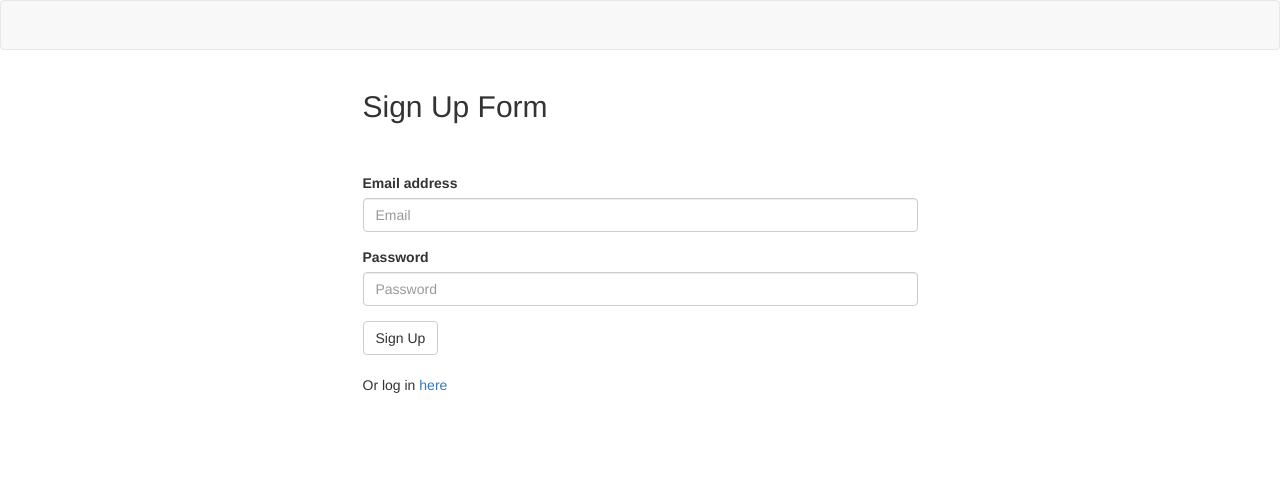
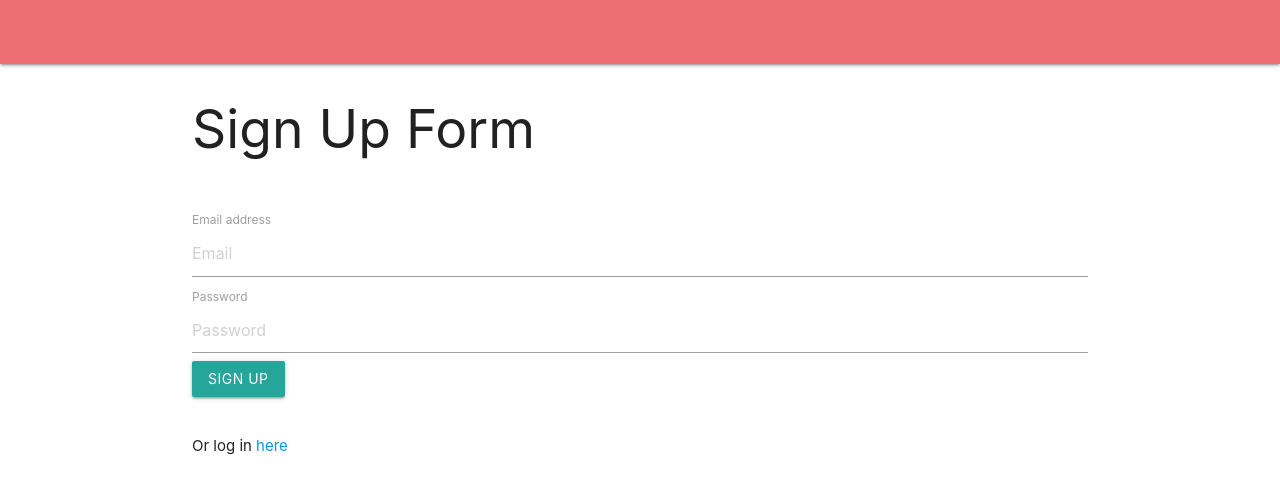
Before and after one commit to MrBusiness87/Your_Kitchen, a website: page public/signup.html in a window 1280 px wide. Drawn offline with nearby package versions, Linux system fonts and the light colour scheme.

Commit message:
added materialize

```diff
--- a/public/signup.html
+++ b/public/signup.html
@@ -1,19 +1,20 @@
 <!DOCTYPE html>
 <html lang="en">
-
   <head>
     <title>Passport Authentication</title>
-  <meta charset="UTF-8">
-  <meta name="viewport" content="width=device-width, initial-scale=1">
-  <link rel="stylesheet" href="https://maxcdn.bootstrapcdn.com/bootswatch/3.3.7/lumen/bootstrap.min.css">
-  <link href="stylesheets/style.css" rel="stylesheet">
+    <meta charset="UTF-8" />
+    <meta name="viewport" content="width=device-width, initial-scale=1" />
+    <link
+      rel="stylesheet"
+      href="https://cdnjs.cloudflare.com/ajax/libs/materialize/1.0.0/css/materialize.min.css"
+    />
+    <link href="stylesheets/style.css" rel="stylesheet" />
   </head>
 
   <body>
     <nav class="navbar navbar-default">
       <div class="container-fluid">
-      <div class="navbar-header">
-      </div>
+        <div class="navbar-header"></div>
       </div>
     </nav>
     <div class="container">
@@ -23,14 +24,32 @@
           <form class="signup">
             <div class="form-group">
               <label for="exampleInputEmail1">Email address</label>
-            <input type="email" class="form-control" id="email-input" placeholder="Email">
+              <input
+                type="email"
+                class="form-control"
+                id="email-input"
+                placeholder="Email"
+              />
             </div>
             <div class="form-group">
               <label for="exampleInputPassword1">Password</label>
-            <input type="password" class="form-control" id="password-input" placeholder="Password">
+              <input
+                type="password"
+                class="form-control"
+                id="password-input"
+                placeholder="Password"
+              />
             </div>
-          <div style="display: none" id="alert" class="alert alert-danger" role="alert">
-            <span class="glyphicon glyphicon-exclamation-sign" aria-hidden="true"></span>
+            <div
+              style="display: none;"
+              id="alert"
+              class="alert alert-danger"
+              role="alert"
+            >
+              <span
+                class="glyphicon glyphicon-exclamation-sign"
+                aria-hidden="true"
+              ></span>
               <span class="sr-only">Error:</span> <span class="msg"></span>
             </div>
             <button type="submit" class="btn btn-default">Sign Up</button>
@@ -43,7 +62,5 @@
 
     <script src="https://cdnjs.cloudflare.com/ajax/libs/jquery/3.2.1/jquery.min.js"></script>
     <script type="text/javascript" src="js/signup.js"></script>
-
   </body>
-
 </html>
```
Also changed, not shown: public/login.html (+20 -11 lines), public/members.html (+7 -7 lines). Lines whose indentation alone changed are shown as unchanged.
